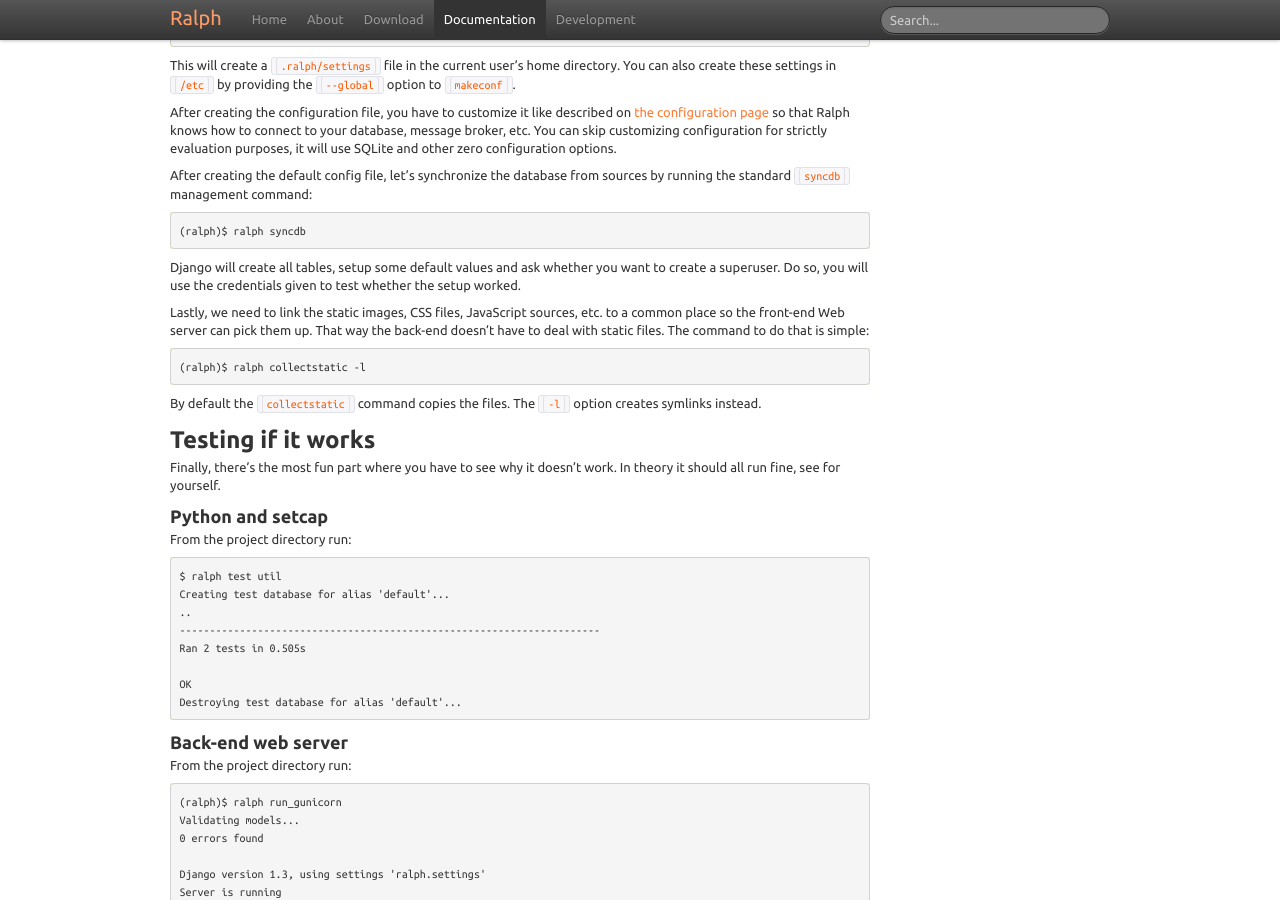
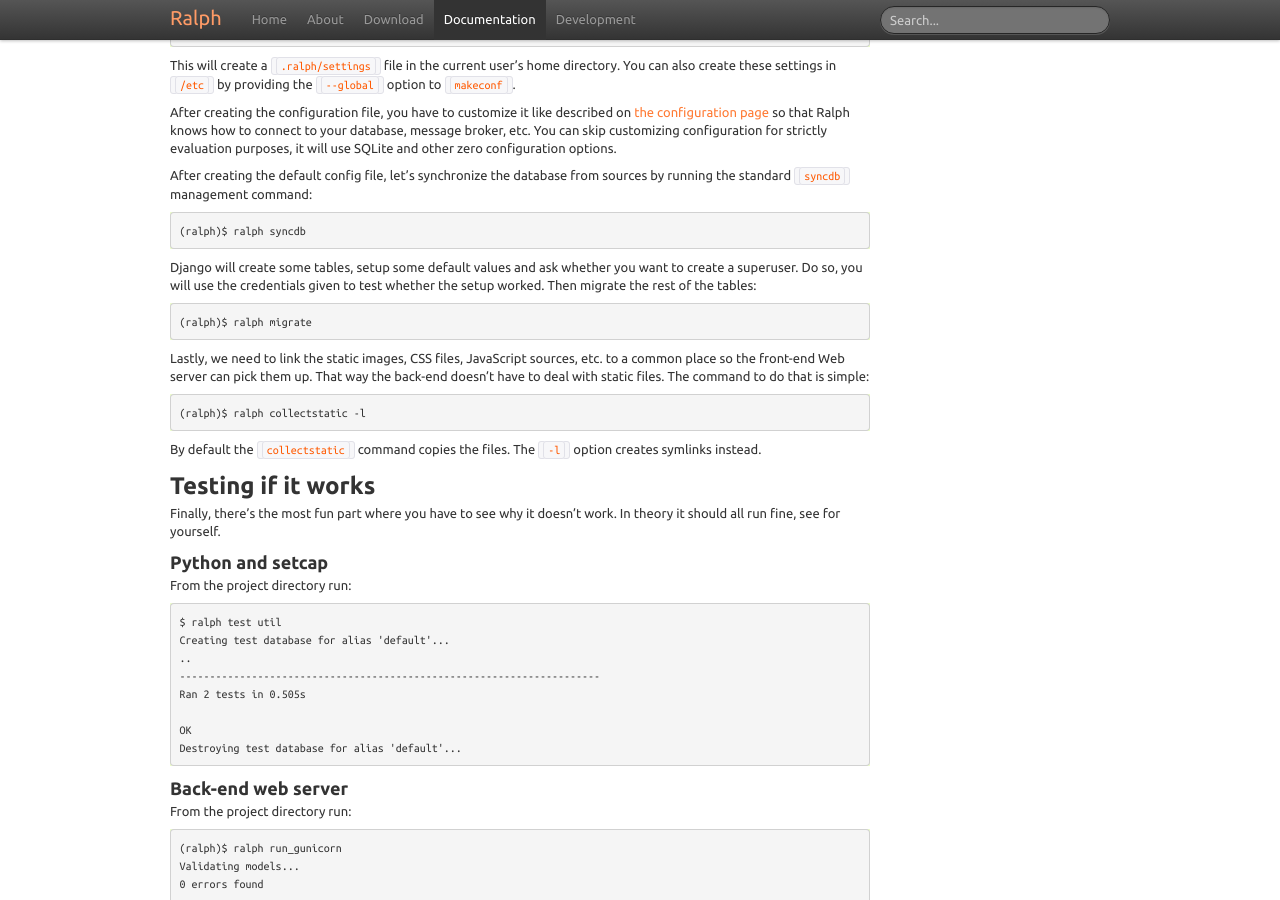
Before and after one commit to allegro/ralph, a Sphinx documentation site: the page built from doc/installation.rst, in a window 1280 px wide and 900 px high, scrolled down 5242 px. Built offline with Sphinx 7.4.7, drawn with Linux system fonts in a browser that asks for light colours.

Commit message:
add information on ``ralph migrate`` to the installation tutorial

```diff
--- a/doc/installation.rst
+++ b/doc/installation.rst
@@ -343,9 +343,11 @@ sources by running the standard ``syncdb`` management command::
 
   (ralph)$ ralph syncdb
 
-Django will create all tables, setup some default values and ask whether you
+Django will create some tables, setup some default values and ask whether you
 want to create a superuser. Do so, you will use the credentials given to test
-whether the setup worked.
+whether the setup worked. Then migrate the rest of the tables::
+
+  (ralph)$ ralph migrate
 
 Lastly, we need to link the static images, CSS files, JavaScript sources, etc.
 to a common place so the front-end Web server can pick them up. That way the
```
